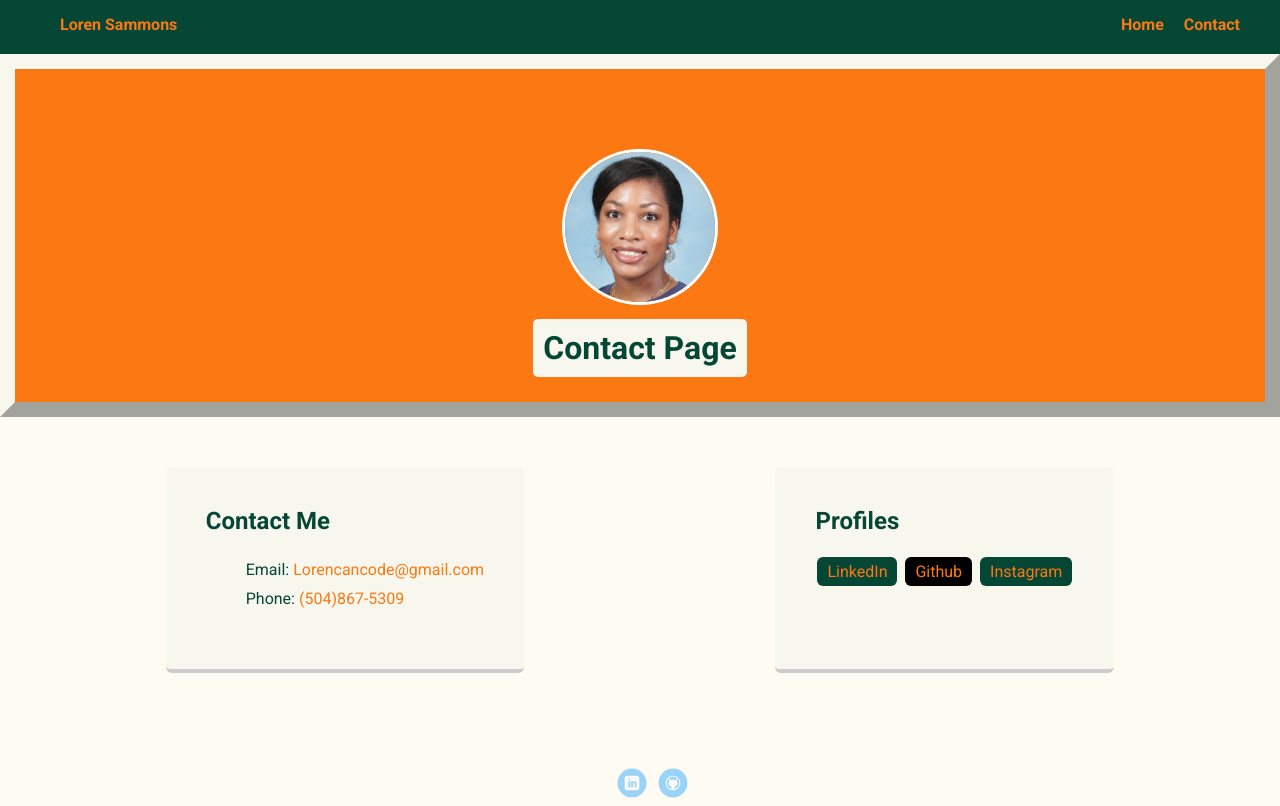
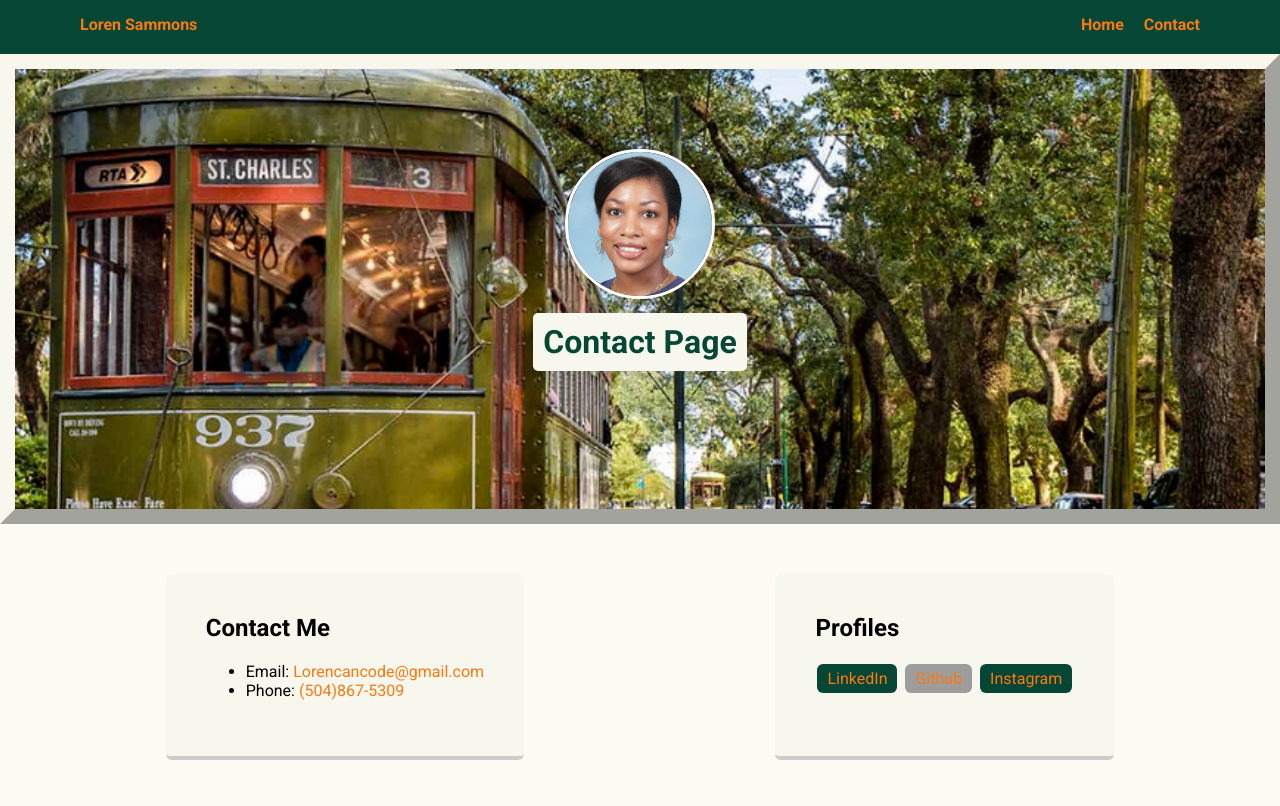
Before and after one commit to LorenCanCode/techdegree-project-1, a plain HTML site: page portfolio_update_v1/contact.html in a window 1280 px wide. Shown: the top 806 px of the page. Drawn offline with Linux system fonts and the light colour scheme; a web font is replaced by a local one.

Commit message:
Removed second CSS

```diff
--- a/portfolio_update_v1/contact.html
+++ b/portfolio_update_v1/contact.html
@@ -4,7 +4,7 @@
     <meta charset="utf-8" />
     <title>Loren Sammons' Profile</title>
     <meta name="viewport" content="width=device-width, initial-scale=1.0" />
-    <link rel="stylesheet" href="styles2.css" />
+    <link rel="stylesheet" href="styles.css" />
     <link
       href="https://fonts.googleapis.com/css?family=Muli%7CRoboto:400,300,500,700,900"
       rel="stylesheet"
@@ -45,19 +45,24 @@
         <h2>Profiles</h2>
 
         <ul class="skills">
-          <li>
+
+            <li class="social">
               <a href="http://www.linkedin.com/in/lbethsammons" target="_blank">
                 LinkedIn</a
               >
             </li>
             <li>
-            <a href="https://github.com/LorenCanCode" target="_blank">Github</a>
+              <a href="https://github.com/LorenCanCode" target="_blank"
+                >Github</a
+              >
             </li>
             <li>
-            <a href="https://www.instagram.com/loren_can_code/" target="_blank"
-              >Instagram</a
-            >
+              <a
+                href="https://www.instagram.com/loren_can_code/"
+                target="_blank"
+                >Instagram</a>
             </li>
+          </div>
         </ul>
       </div>
     </main>
--- a/portfolio_update_v1/styles.css
+++ b/portfolio_update_v1/styles.css
@@ -111,6 +111,7 @@ header .profile-image:hover {
   border-radius: 6px;
   transition: all 0.5s;
 }
+
 .card:hover {
   border-color: #fb7813;
 }
@@ -123,7 +124,7 @@ ul.skills {
 .skills li {
   border-radius: 6px;
   display: inline-block;
-  background: #fb7813;
+  background: #9d9d9d;
   color: white;
   padding: 5px 10px;
   margin: 2px;
--- a/portfolio_update_v1/styles2.css
+++ /dev/null
@@ -1,208 +0,0 @@
-/* Global Layout Set-up */
-* {
-}
-
-body {
-  margin: 0;
-  padding: 0;
-  text-align: center;
-  font-family: "Roboto", sans-serif;
-  color: black;
-  background: #fefbf3;
-}
-/* Link Styles */
-
-a {
-  text-decoration: none;
-  color: #fb7813;
-}
-a:hover {
-  color: white;
-}
-
-/* Section Styles */
-
-.main-nav {
-  width: 100%;
-  background: #064635;
-  min-height: 30px;
-  padding: 10px;
-  /*
-  position: fixed;
-  */
-  text-align: center;
-}
-.nav {
-  display: flex;
-  justify-content: space-around;
-  font-weight: 700;
-  list-style-type: none;
-  margin: 0 auto;
-  padding: 0;
-}
-
-.nav .name {
-  display: block;
-  margin-right: auto;
-  color: #fb7813;
-}
-.nav li {
-  padding: 5px 10px 10px 10px;
-}
-.nav a {
-  transition: all 0.5s;
-}
-.nav a:hover {
-  color: white;
-}
-header {
-  padding-top: 30px;
-}
-header .profile-image {
-  margin-top: 50px;
-  width: 150px;
-  height: 150px;
-  border-radius: 50%;
-  border: 3px solid white;
-  transition: all 0.5s;
-}
-header .profile-image:hover {
-  transform: scale(1.2) rotate(5deg);
-}
-ul {
-  list-style: none;
-}
-ul li {
-  padding: 5px 0px;
-}
-.tag {
-  background-color: #f7f7ee;
-  color: #064635;
-  padding: 10px;
-  border-radius: 5px;
-  display: table;
-  margin: 10px auto;
-}
-.location {
-  background-color: #064635;
-  color: #fb7813;
-}
-.card {
-  margin: 30px;
-  padding: 20px 40px 40px;
-  max-width: 500px;
-  text-align: left;
-  background: #f7f7ee;
-  border-bottom: 4px solid #ccc;
-  border-radius: 6px;
-  transition: all 0.5s;
-  color: #064635;
-}
-.card:hover {
-  border-color: #fb7813;
-}
-
-ul.skills {
-  padding: 0;
-  text-align: center;
-}
-
-.skills li {
-  border-radius: 6px;
-  display: inline-block;
-  background: black;
-  color: white;
-  padding: 5px 10px;
-  margin: 2px;
-}
-
-.skills li:nth-child(odd) {
-  background: #064635;
-}
-
-footer {
-  width: 100%;
-  min-height: 30px;
-  padding: 20px 0 40px 20px;
-}
-
-footer .copyright {
-  top: -8px;
-  font-size: 0.75em;
-}
-
-footer ul {
-  list-style-type: none;
-  margin: 0;
-  padding: 0;
-}
-
-footer ul li {
-  display: inline-block;
-}
-
-a.social {
-  display: inline-block;
-  text-indent: -9999px;
-  margin-left: 5px;
-  width: 30px;
-  height: 30px;
-  background-size: 30px 30px;
-  opacity: 0.4;
-  transition: all 0.5s;
-}
-a.twitter {
-  background-image: url(images/twitter.svg);
-}
-a.linkedin {
-  background-image: url(images/linkedin.svg);
-}
-a.github {
-  background-image: url(images/github.svg);
-}
-a.social:hover {
-  opacity: 1;
-}
-.clearfix {
-  clear: both;
-}
-
-/* Styles for larger screens */
-@media screen and (min-width: 720px) {
-  .flex {
-    display: -ms-flexbox; /* TWEENER - IE 10 */
-    display: flex;
-    max-width: 1200px;
-    -ms-flex-pack: distribute;
-    justify-content: space-around;
-    margin: 0 auto;
-  }
-
-  header {
-    min-height: 100px;
-    background-color: #fb7813;
-    padding-bottom: 15px;
-    border: outset;
-    border-width: 15px;
-    border-color: #f7f7ee;
-  }
-
-  .nav {
-    max-width: 1200px;
-    padding: 0 30px;
-  }
-
-  main {
-    padding-top: 20px;
-  }
-
-  main p {
-    line-height: 1.6em;
-  }
-
-  footer {
-    font-size: 1.3em;
-    max-width: 1200px;
-    margin: 40px auto;
-  }
-}
```
Lines whose indentation alone changed are shown as unchanged.
